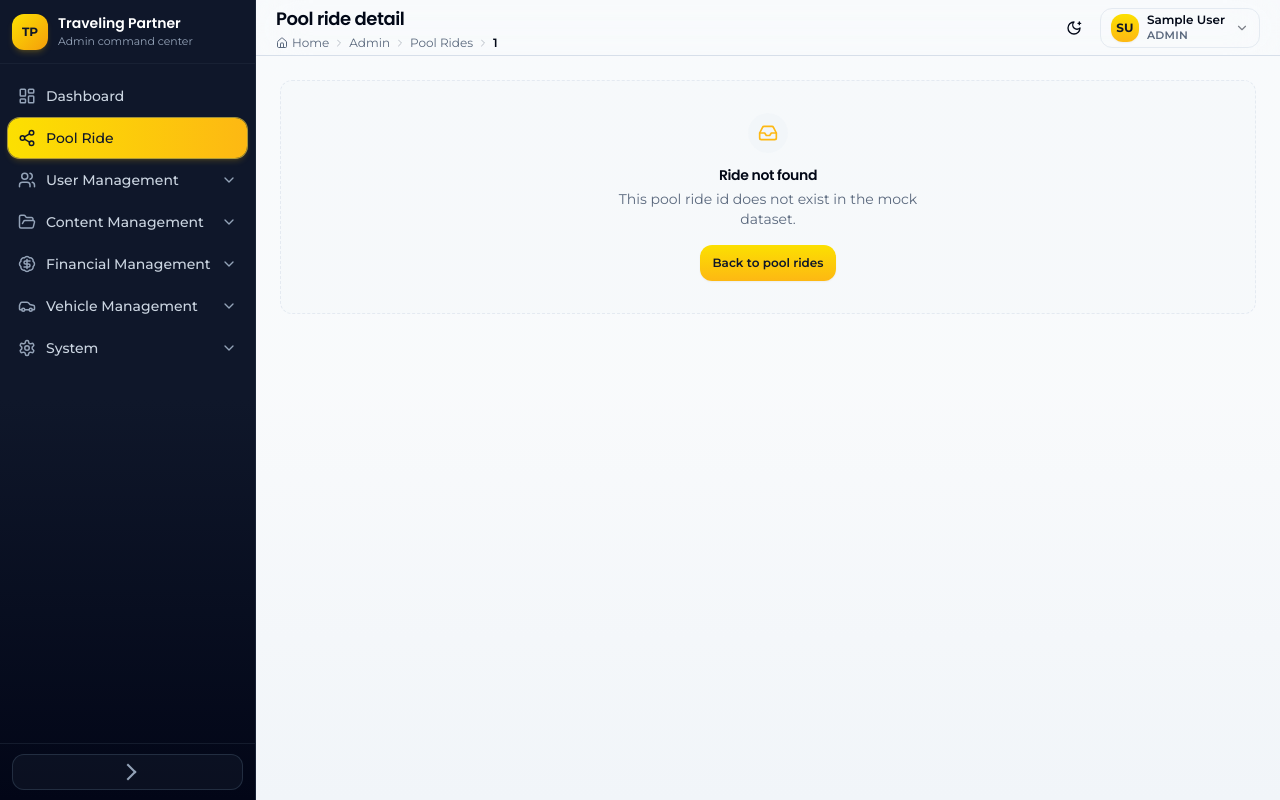
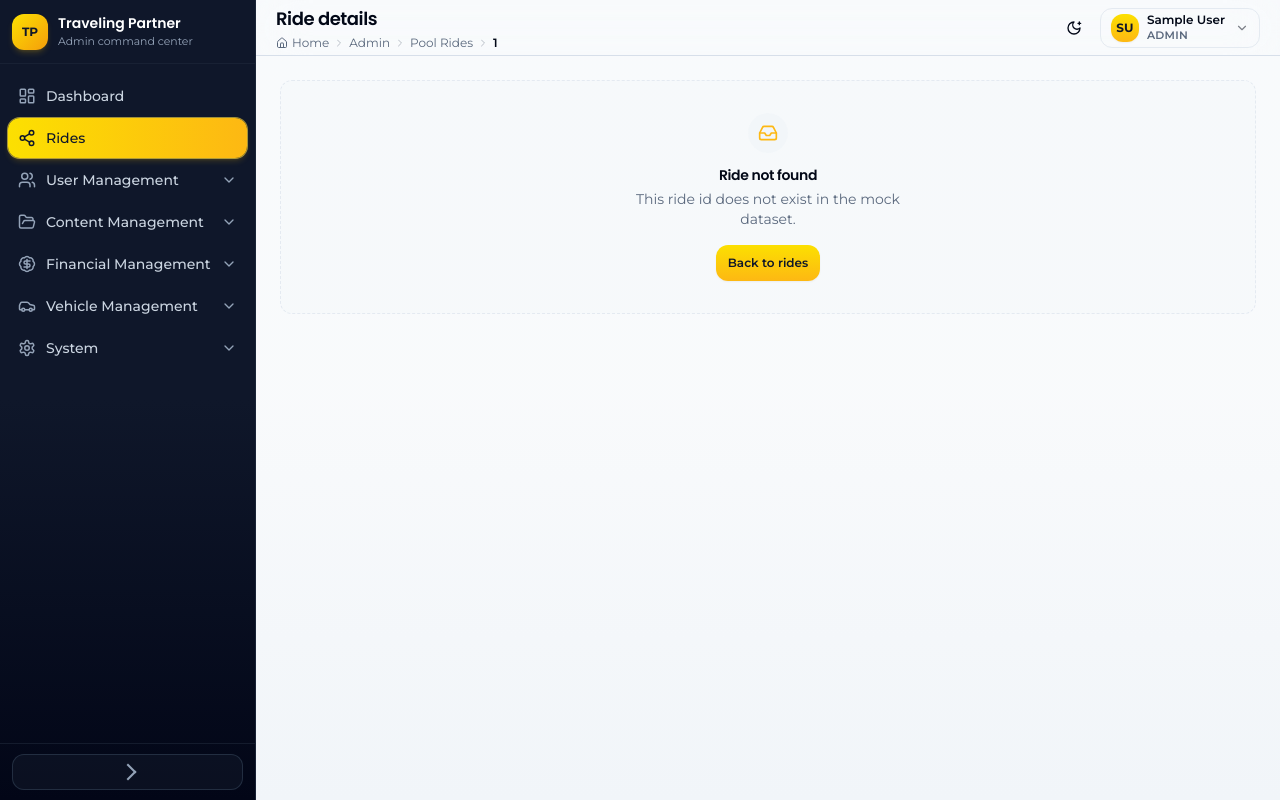
Before and after one commit to Traveling-Partner/Traveling-Partner-CRM, a Next.js app: page /admin/pool-rides/1 in a window 1280 px wide. Built offline with nearby package versions, Linux system fonts and the light colour scheme; sample sign-in values are in the browser's storage.

Commit message:
name-chnage

```diff
--- a/src/app/admin/pool-rides/[id]/page.tsx
+++ b/src/app/admin/pool-rides/[id]/page.tsx
@@ -55,12 +55,12 @@ export default function PoolRideDetailPage() {
 
   if (!ride) {
     return (
-      <AppShell title="Pool ride detail">
+      <AppShell title="Ride details">
         <PageContainer>
           <EmptyState
             title="Ride not found"
-            description="This pool ride id does not exist in the mock dataset."
-            actionLabel="Back to pool rides"
+            description="This ride id does not exist in the mock dataset."
+            actionLabel="Back to rides"
             onActionClick={() => router.push("/admin/pool-rides")}
           />
         </PageContainer>
@@ -72,13 +72,13 @@ export default function PoolRideDetailPage() {
   const PaymentIcon = ride.paymentMethod === "WALLET" ? Wallet : CreditCard;
 
   return (
-    <AppShell title={`Pool Ride ${ride.id}`} wideContent>
+    <AppShell title="Ride details" wideContent>
       <PageContainer>
         <div className="mb-2 flex flex-wrap items-center gap-3 px-0 md:px-0">
           <Button variant="ghost" size="sm" asChild>
             <Link href="/admin/pool-rides" className="gap-1.5">
               <ArrowLeft className="h-4 w-4" />
-              All pool rides
+              All rides
             </Link>
           </Button>
         </div>
--- a/src/app/admin/pool-rides/page.tsx
+++ b/src/app/admin/pool-rides/page.tsx
@@ -173,12 +173,12 @@ export default function PoolRidesPage() {
   );
 
   return (
-    <AppShell title="Pool Ride">
+    <AppShell title="Rides">
       <PageContainer>
         <div className="mb-4">
-          <h2 className="font-heading text-xl font-semibold tracking-tight">Pool Ride</h2>
+          <h2 className="font-heading text-xl font-semibold tracking-tight">Rides</h2>
           <p className="mt-1 text-sm text-muted-foreground">
-            Monitor shared and multi-category rides — bookings, fleet mix, and trip outcomes.
+            Monitor bookings, fleet mix, and trip outcomes across all ride types.
           </p>
         </div>
 
@@ -278,7 +278,7 @@ export default function PoolRidesPage() {
             <PoolRideTableSkeleton />
           ) : filteredCount === 0 ? (
             <EmptyState
-              title="No pool rides found"
+              title="No rides found"
               description="Try adjusting your search or filters."
             />
           ) : (
--- a/src/components/layout/Sidebar.tsx
+++ b/src/components/layout/Sidebar.tsx
@@ -54,7 +54,7 @@ type SidebarEntry = SidebarLink | SidebarGroup;
 
 const adminNav: SidebarEntry[] = [
   { label: "Dashboard", href: "/admin/dashboard", icon: LayoutDashboard },
-  { label: "Pool Ride", href: "/admin/pool-rides", icon: Share2 },
+  { label: "Rides", href: "/admin/pool-rides", icon: Share2 },
   {
     id: "user-management",
     label: "User Management",
--- a/src/components/pool-rides/PoolRideRouteMap.tsx
+++ b/src/components/pool-rides/PoolRideRouteMap.tsx
@@ -184,7 +184,7 @@ export function PoolRideRouteMap({ ride, className, fullWidth }: PoolRideRouteMa
           )}
         >
             <iframe
-              title="Pool ride route map"
+              title="Ride route map"
               src={googleMapsEmbedSimple}
               className="absolute inset-0 h-full w-full border-0 grayscale-[0.15] contrast-[1.05] saturate-[1.1]"
               loading="lazy"
```
